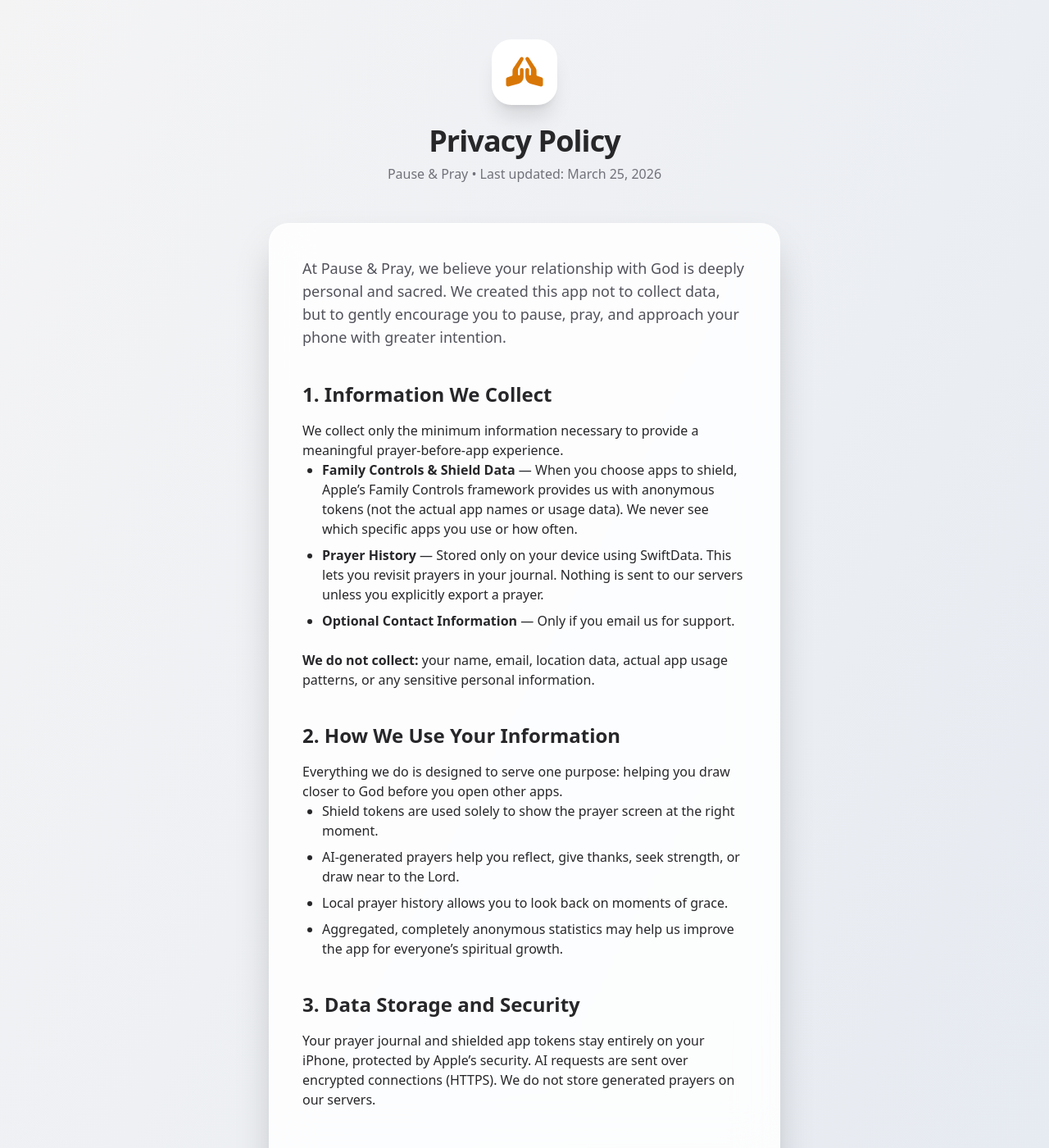
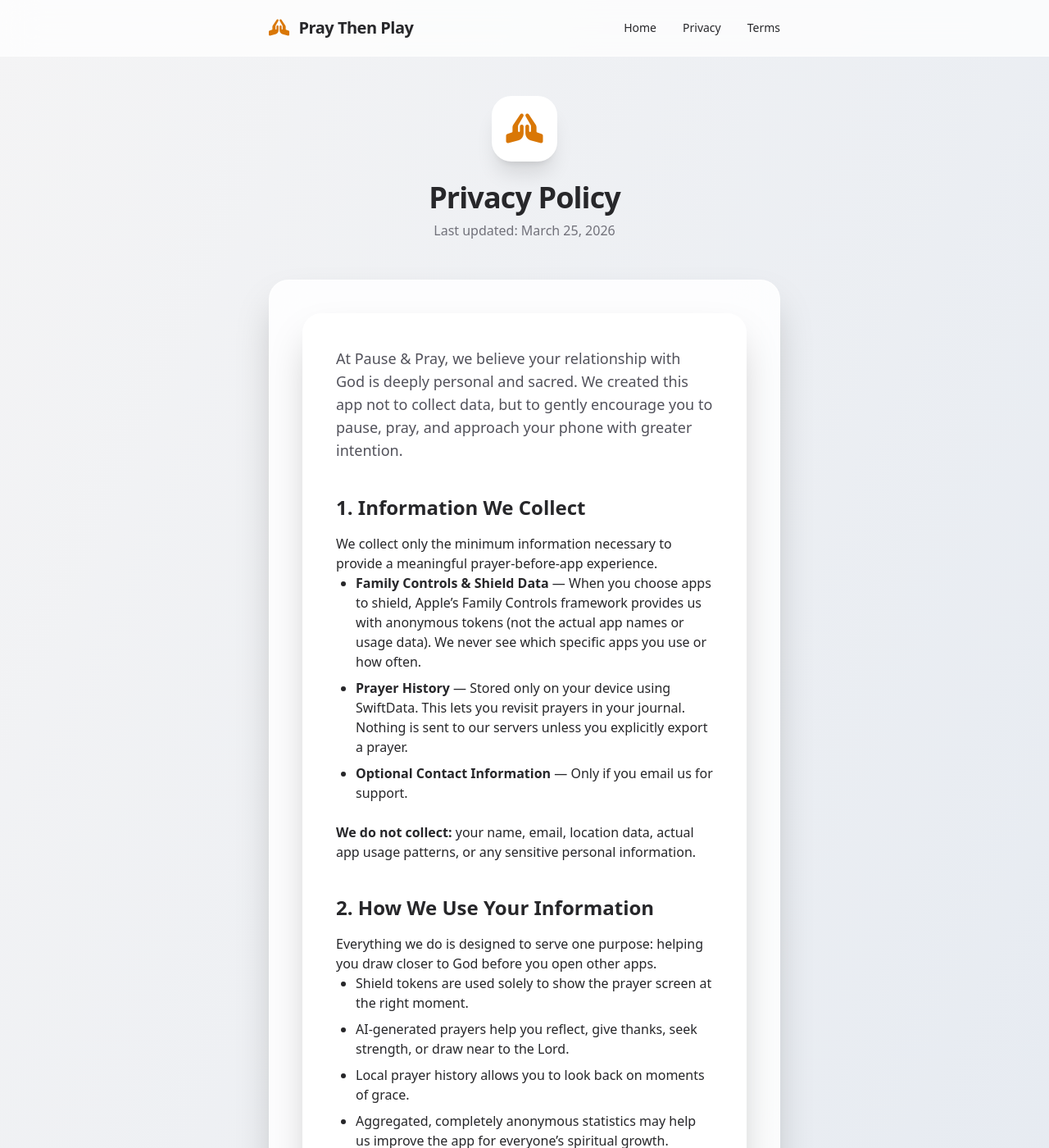
Before and after one commit to cinops/cinops.github.io, a Jekyll site: the page apps/PauseAndPray/privacy.html, which Jekyll copies as it is, in a window 1280 px wide and 1400 px high. Shown: the whole window at 82% size. Built offline with Jekyll 4.4.1, drawn with Linux system fonts in a browser that asks for light colours; nearby versions of some CDN libraries.

Commit message:
Update privacy.html

```diff
--- a/apps/PauseAndPray/privacy.html
+++ b/apps/PauseAndPray/privacy.html
@@ -3,38 +3,45 @@
 <head>
     <meta charset="UTF-8">
     <meta name="viewport" content="width=device-width, initial-scale=1.0">
-    <title>Privacy Policy • Pause & Pray</title>
+    <title>Privacy Policy • Pray Then Play</title>
     <script src="https://cdn.tailwindcss.com"></script>
     <link rel="stylesheet" href="https://cdnjs.cloudflare.com/ajax/libs/font-awesome/6.6.0/css/all.min.css">
     <style>
-        body {
-            font-family: system-ui, -apple-system, BlinkMacSystemFont, "Segoe UI", Roboto, sans-serif;
-        }
-        .glass {
-            background: rgba(255, 255, 255, 0.85);
-            backdrop-filter: blur(24px);
-            -webkit-backdrop-filter: blur(24px);
-        }
-        .dark .glass {
-            background: rgba(15, 23, 42, 0.85);
-        }
-        .prayer-icon {
-            font-size: 3.5rem;
-            opacity: 0.15;
-        }
+        body { font-family: system-ui, -apple-system, BlinkMacSystemFont, "Segoe UI", Roboto, sans-serif; }
+        .glass { background: rgba(255, 255, 255, 0.85); backdrop-filter: blur(24px); -webkit-backdrop-filter: blur(24px); }
+        .dark .glass { background: rgba(15, 23, 42, 0.85); }
+        .nav-glass { background: rgba(255, 255, 255, 0.75); backdrop-filter: blur(20px); }
+        .dark .nav-glass { background: rgba(15, 23, 42, 0.75); }
     </style>
 </head>
 <body class="bg-gradient-to-br from-zinc-100 to-slate-200 dark:from-zinc-950 dark:to-slate-900 text-zinc-800 dark:text-zinc-200 min-h-screen">
+
+    <!-- Navigation Bar -->
+    <nav class="nav-glass border-b border-white/60 dark:border-white/10 sticky top-0 z-50">
+        <div class="max-w-2xl mx-auto px-6 py-5 flex items-center justify-between">
+            <a href="index.html" class="flex items-center gap-3 font-semibold text-xl tracking-tight">
+                <i class="fa-solid fa-hands-praying text-amber-600 dark:text-amber-500"></i>
+                Pray Then Play
+            </a>
+            <div class="flex gap-8 text-sm font-medium">
+                <a href="index.html" class="hover:text-amber-600 dark:hover:text-amber-500 transition-colors">Home</a>
+                <a href="privacy.html" class="hover:text-amber-600 dark:hover:text-amber-500 transition-colors">Privacy</a>
+                <a href="terms.html" class="hover:text-amber-600 dark:hover:text-amber-500 transition-colors">Terms</a>
+            </div>
+        </div>
+    </nav>
+
     <div class="max-w-2xl mx-auto px-6 py-12">
-        <!-- Header -->
+        <!-- Rest of your previous privacy content stays exactly the same -->
         <div class="text-center mb-12">
             <div class="inline-flex items-center justify-center w-20 h-20 bg-white dark:bg-zinc-800 rounded-3xl shadow-xl mb-6 glass">
                 <i class="fa-solid fa-hands-praying text-4xl text-amber-600 dark:text-amber-500"></i>
             </div>
             <h1 class="text-4xl font-semibold tracking-tight mb-2">Privacy Policy</h1>
-            <p class="text-zinc-500 dark:text-zinc-400">Pause & Pray • Last updated: March 25, 2026</p>
+            <p class="text-zinc-500 dark:text-zinc-400">Last updated: March 25, 2026</p>
         </div>
 
+        <div class="glass rounded-3xl shadow-2xl p-10 border border-white/60 dark:border-white/10 prose prose-zinc dark:prose-invert max-w-none">
         <!-- Main Content Card -->
         <div class="glass rounded-3xl shadow-2xl p-10 border border-white/60 dark:border-white/10 prose prose-zinc dark:prose-invert max-w-none">
 
@@ -103,8 +110,14 @@
         </div>
     </div>
 
+        </div>
+
+        <div class="text-center mt-10">
+            <a href="index.html" class="text-amber-600 dark:text-amber-500 hover:underline text-sm">← Back to Home</a>
+        </div>
+    </div>
+
     <script>
-        // Simple dark mode detection
         if (localStorage.theme === 'dark' || (!('theme' in localStorage) && window.matchMedia('(prefers-color-scheme: dark)').matches)) {
             document.documentElement.classList.add('dark');
         }
```
